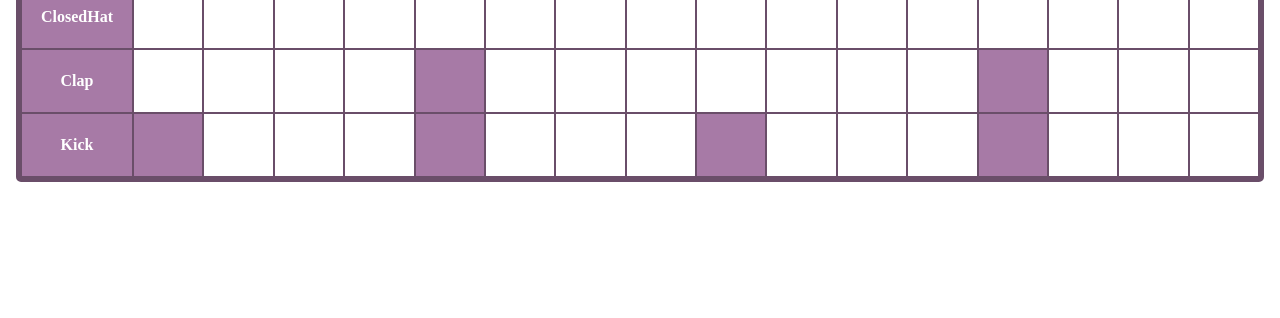
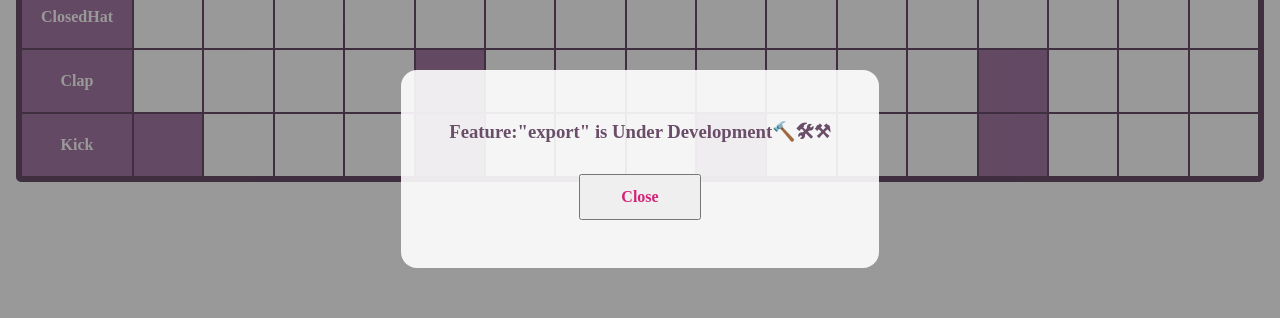
Before and after one commit to Kuntal-Das/Rhythm, a React (Create React App) app: page / in a window 1280 px wide. Shown: the part 231-549 px from the top of the page. Built offline with nearby package versions, Linux system fonts and the light colour scheme; no server answers.

Commit message:
comming soon component

```diff
--- a/package.json
+++ b/package.json
@@ -2,7 +2,7 @@
   "name": "improving-rhythm",
   "version": "0.1.0",
   "private": true,
-  "homepage": "http://Kuntal-Das.github.io/Rhythm",
+  "homepage": "https://kuntal-das.github.io/Rhythm",
   "dependencies": {
     "@testing-library/jest-dom": "^5.11.4",
     "@testing-library/react": "^11.1.0",
--- /dev/null
+++ b/src/components/CommingSoon.js
@@ -0,0 +1,68 @@
+import React from "react";
+
+export default function CommingSoon({
+  name = "",
+  visible = false,
+  toggleVisibility
+}) {
+  const containerDivStyle = {
+    position: "fixed",
+    zIndex: 20,
+    backgroundColor: "rgba(0,0,0,0.4)",
+    top: 0,
+    bottom: 0,
+    left: 0,
+    right: 0,
+    display: "none",
+    placeContent: "center",
+    transition: "300ms opacity linear"
+  };
+
+  const innerDivStyle = {
+    padding: "3em",
+    backgroundColor: "rgba(255,255,255,0.9)",
+    display: "flex",
+    gap: "1.5em",
+    flexDirection: "column",
+    alignItems: "center",
+    justifyContent: "center",
+    borderRadius: "1em",
+    textAlign: "center"
+  };
+
+  const h3Style = {
+    color: "var(--clr-dark)"
+  };
+
+  const btnStyle = {
+    padding: "0.75em 2.5em",
+    fontSize: "1rem",
+    fontWeight: 800,
+    fontFamily: "inherit",
+    color: "var(--clr-accent)"
+  };
+
+  if (visible) {
+    containerDivStyle.display = "grid";
+    containerDivStyle.opacity = 1;
+  } else {
+    containerDivStyle.opacity = 0;
+    setTimeout(() => (containerDivStyle.display = "none"), 200);
+  }
+
+  return (
+    <div style={containerDivStyle}>
+      <div style={innerDivStyle}>
+        <h3 style={h3Style}>
+          Feature:"{name}" is Under Development
+          <span role="img" aria-label="under development">
+            🔨🛠⚒
+          </span>{" "}
+        </h3>
+        <button style={btnStyle} onClick={toggleVisibility}>
+          Close
+        </button>
+      </div>
+    </div>
+  );
+}
--- a/src/components/Content.js
+++ b/src/components/Content.js
@@ -5,9 +5,12 @@ import Timeline from "./Timeline";
 import { Context } from "../Context";
 
 import presets from "../presets";
+import CommingSoon from "../components/CommingSoon";
+import useToggle from "../hooks/useToggle";
 
 const Content = () => {
   const { presetName, handelChange } = useContext(Context);
+  const [isVisible, toggleVisiblity] = useToggle(true);
 
   return (
     <main>
@@ -25,8 +28,15 @@ const Content = () => {
             </option>
           ))}
         </select>
-        <button className="btn justify-end">Export</button>
+        <button className="btn justify-end" onClick={toggleVisiblity}>
+          Export
+        </button>
         <Timeline />
+        <CommingSoon
+          name="export"
+          visible={isVisible}
+          toggleVisibility={toggleVisiblity}
+        />
       </div>
     </main>
   );
--- /dev/null
+++ b/src/hooks/useToggle.js
@@ -0,0 +1,9 @@
+import { useState } from "react";
+
+export default function useToggle(initalValue = false) {
+  const [isSomethingTrue, setIsSomethingTrue] = useState(initalValue);
+  const toggle = () =>
+    setIsSomethingTrue((prevIsSomethingTrue) => !prevIsSomethingTrue);
+
+  return [isSomethingTrue, toggle];
+}
```
